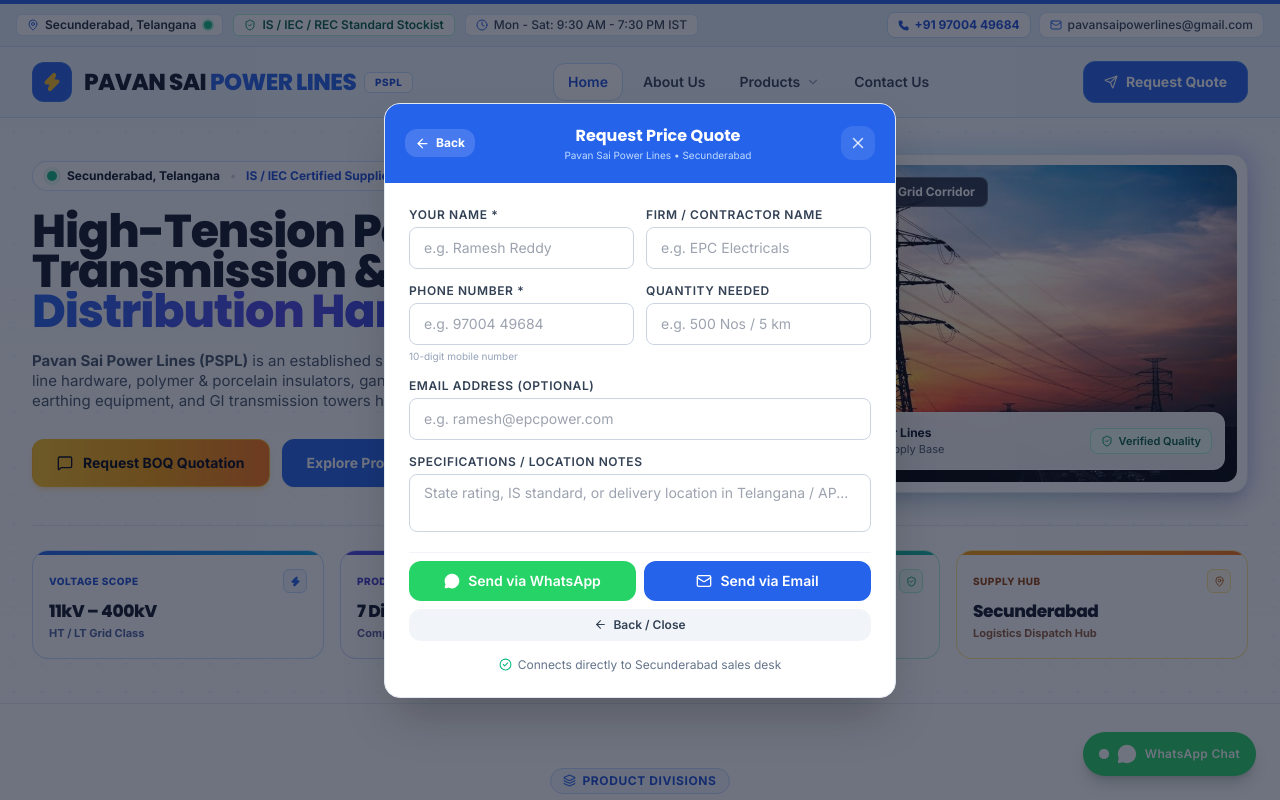
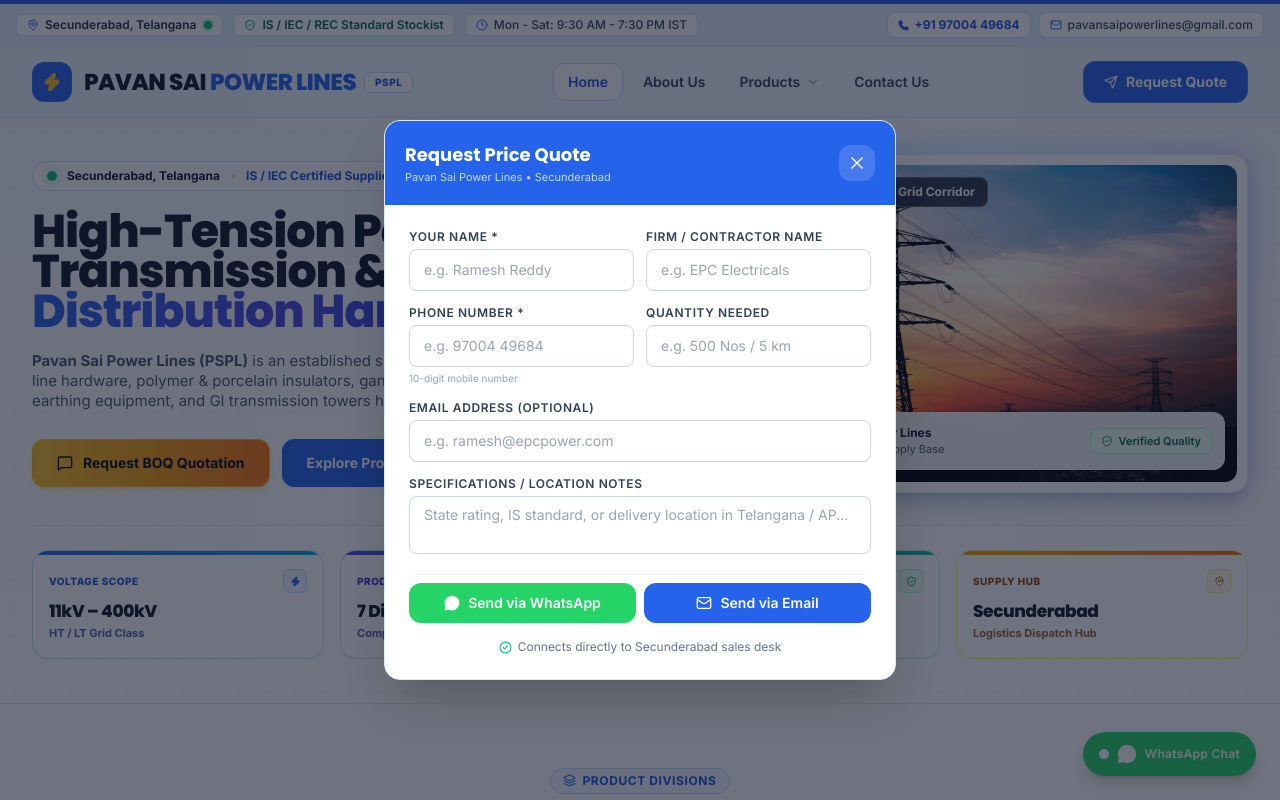
Before and after one commit to Siddharthapusala/powerlines, a React (Vite) app: page / in a window 1280 px wide. Both pictures are taken after a click on the button "Request Quote". Shown: the top 800 px of the page. Built offline with nearby package versions, Linux system fonts and the light colour scheme.

Commit message:
fix: remove redundant back buttons from quote modal, keeping only single top-right X button

```diff
--- a/src/components/EnquiryModal.jsx
+++ b/src/components/EnquiryModal.jsx
@@ -1,5 +1,5 @@
 import React, { useState } from 'react';
-import { X, MessageCircle, Mail, CheckCircle2, ArrowLeft, AlertCircle } from 'lucide-react';
+import { X, MessageCircle, Mail, CheckCircle2, AlertCircle } from 'lucide-react';
 import { COMPANY_INFO } from '../data/company';
 
 export default function EnquiryModal({ isOpen, onClose, product = null }) {
@@ -136,23 +136,13 @@ export default function EnquiryModal({ isOpen, onClose, product = null }) {
     <div className="fixed inset-0 z-50 flex items-center justify-center p-3 sm:p-4 bg-slate-900/60 backdrop-blur-xs animate-fade-in">
       <div className="bg-white rounded-2xl shadow-2xl max-w-lg w-full max-h-[92vh] flex flex-col border border-slate-200 overflow-hidden">
 
-        {/* Clean Header with Back Button */}
+        {/* Clean Header with Single Close X Button */}
         <div className="bg-blue-600 text-white p-4 sm:p-5 flex items-center justify-between shrink-0">
-          <button
-            type="button"
-            onClick={onClose}
-            className="inline-flex items-center gap-1.5 bg-white/15 hover:bg-white/25 active:bg-white/30 text-white px-2.5 py-1.5 rounded-xl text-xs font-bold transition shadow-2xs"
-            aria-label="Back / Close"
-          >
-            <ArrowLeft size={15} />
-            <span>Back</span>
-          </button>
-
-          <div className="text-center flex-1 px-2 min-w-0">
-            <h3 className="text-sm sm:text-base font-bold leading-tight truncate">
+          <div className="flex-1 pr-3 min-w-0">
+            <h3 className="text-base sm:text-lg font-bold leading-tight truncate">
               Request Price Quote
             </h3>
-            <p className="text-[10px] text-blue-200 truncate">
+            <p className="text-[11px] text-blue-200 truncate">
               Pavan Sai Power Lines &bull; Secunderabad
             </p>
           </div>
@@ -160,10 +150,10 @@ export default function EnquiryModal({ isOpen, onClose, product = null }) {
           <button
             type="button"
             onClick={onClose}
-            className="text-white/80 hover:text-white bg-white/10 hover:bg-white/20 p-2 rounded-xl transition shrink-0"
+            className="text-white/90 hover:text-white bg-white/15 hover:bg-white/25 active:bg-white/35 p-2 rounded-xl transition shrink-0"
             aria-label="Close modal"
           >
-            <X size={18} />
+            <X size={20} />
           </button>
         </div>
 
@@ -324,15 +314,6 @@ export default function EnquiryModal({ isOpen, onClose, product = null }) {
                 <span>Send via Email</span>
               </button>
             </div>
-
-            <button
-              type="button"
-              onClick={onClose}
-              className="w-full flex items-center justify-center gap-1.5 py-2 px-3 rounded-xl bg-slate-100 hover:bg-slate-200 active:bg-slate-300 text-slate-700 text-xs font-semibold transition"
-            >
-              <ArrowLeft size={13} />
-              <span>Back / Close</span>
-            </button>
           </div>
 
           <div className="flex items-center justify-center gap-1.5 text-xs text-slate-500 pt-0.5">
```
